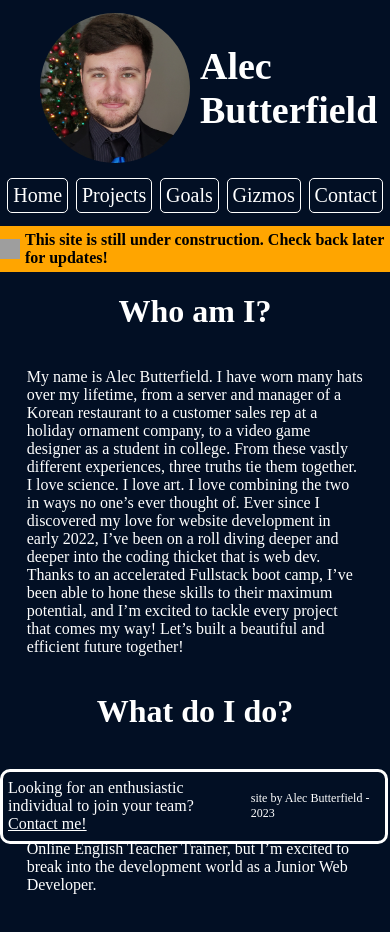
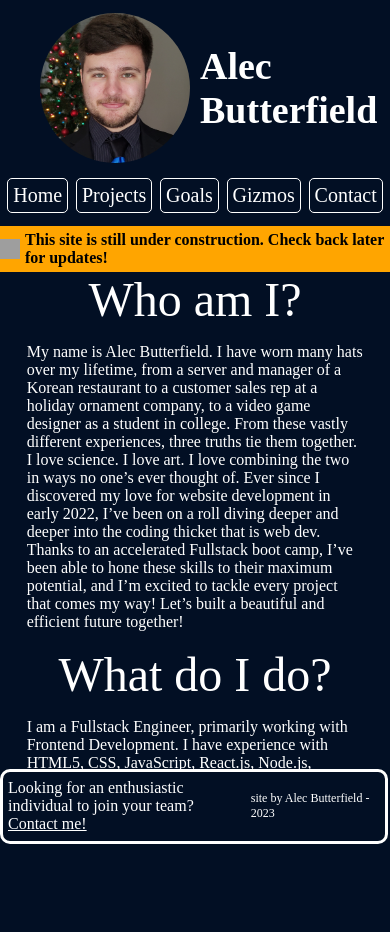
Before and after one commit to AB-Butterfield/alec-butterfield-personal-site, a React (Create React App) app: page /home in a window 390 px wide. Shown: the top 932 px of the page. Built offline with nearby package versions, Linux system fonts and the light colour scheme; grey boxes are pictures that could not be loaded.

Commit message:
Contact page made mobile friendly, plus changed h1 tags to divs

```diff
--- a/less/home.less
+++ b/less/home.less
@@ -25,15 +25,17 @@ body {
     justify-content: center;
     padding-left: 5%;
     padding-right: 5%;
-    padding-bottom: 50px;
+    padding-bottom: 70px;
 }
 
 .what-do-I-do{
+    font-size: 48px;
     display: flex;
     align-self: center;
 }
 
 .who-am-I{
+    font-size: 48px;
     display: flex;
     align-self: center;
 }
--- a/less/styles.less
+++ b/less/styles.less
@@ -1,8 +1,10 @@
+@import "contact.less";
 @import "footer.less";
+@import "gizmos.less";
 @import "header.less";
+@import "home.less";
 @import "projects.less";
-@import "contact.less";
-@import "home.less";
+
 
 @background-color:#020f24;
 @text-color: white;
--- a/public/styles.css
+++ b/public/styles.css
@@ -1,3 +1,57 @@
+.contact-page-contact-me {
+  align-self: center;
+  font-size: 72px;
+  margin-bottom: 25px;
+}
+.contact-page-email {
+  font-size: 36px;
+  display: flex;
+  align-items: center;
+}
+.contact-page-email-icon {
+  height: 36px;
+  width: 48px;
+  padding-right: 8px;
+}
+.contact-page-gitHub {
+  font-size: 36px;
+  display: flex;
+  align-items: center;
+}
+.contact-page-gitHub-icon {
+  height: 48px;
+  width: 48px;
+  padding-right: 8px;
+}
+.contact-page-linkedIn {
+  font-size: 36px;
+  display: flex;
+  align-items: center;
+}
+.contact-page-linkedIn-icon {
+  height: 48px;
+  width: 48px;
+  padding-right: 8px;
+}
+.contact-page-main-container {
+  display: flex;
+  justify-content: center;
+}
+.contact-page-social-container {
+  display: flex;
+  flex-direction: column;
+}
+@media screen and (max-width: 450px) {
+  .contact-page-email {
+    font-size: 20px;
+  }
+  .contact-page-gitHub {
+    font-size: 20px;
+  }
+  .contact-page-linkedIn {
+    font-size: 20px;
+  }
+}
 .footer-main-container {
   display: flex;
   justify-content: space-between;
@@ -37,6 +91,13 @@
   100% {
     opacity: 100;
   }
+}
+.gizmos-main-container {
+  display: flex;
+  justify-content: center;
+  align-items: center;
+  font-size: 62px;
+  padding-top: 40px;
 }
 a:link {
   color: white;
@@ -136,6 +197,41 @@ a:hover {
     opacity: 100;
   }
 }
+body {
+  background-color: #020f24;
+  color: white;
+}
+.home-main-container {
+  display: flex;
+  justify-content: center;
+  flex-direction: column;
+  min-width: 350px;
+}
+.home-who-am-I-container {
+  display: flex;
+  justify-content: center;
+  flex-direction: column;
+  padding-left: 5%;
+  padding-right: 5%;
+}
+.home-what-I-do-container {
+  display: flex;
+  flex-direction: column;
+  justify-content: center;
+  padding-left: 5%;
+  padding-right: 5%;
+  padding-bottom: 70px;
+}
+.what-do-I-do {
+  font-size: 48px;
+  display: flex;
+  align-self: center;
+}
+.who-am-I {
+  font-size: 48px;
+  display: flex;
+  align-self: center;
+}
 .projects-main-container {
   display: flex;
   flex-direction: column;
@@ -192,76 +288,3 @@ a:hover {
 .single-project-title {
   font-size: 56px;
 }
-.contact-page-contact-me {
-  align-self: center;
-  font-size: 72px;
-  text-decoration: underline;
-}
-.contact-page-email {
-  font-size: 48px;
-  display: flex;
-  align-items: center;
-}
-.contact-page-email-icon {
-  height: 36px;
-  width: 48px;
-}
-.contact-page-gitHub {
-  font-size: 48px;
-  display: flex;
-  align-items: center;
-}
-.contact-page-gitHub-icon {
-  height: 48px;
-  width: 48px;
-}
-.contact-page-linkedIn {
-  font-size: 48px;
-  display: flex;
-  align-items: center;
-}
-.contact-page-linkedIn-icon {
-  height: 48px;
-  width: 48px;
-}
-.contact-page-main-container {
-  display: flex;
-  justify-content: center;
-}
-.contact-page-social-container {
-  display: flex;
-  flex-direction: column;
-}
-body {
-  background-color: #020f24;
-  color: white;
-}
-.home-main-container {
-  display: flex;
-  justify-content: center;
-  flex-direction: column;
-  min-width: 350px;
-}
-.home-who-am-I-container {
-  display: flex;
-  justify-content: center;
-  flex-direction: column;
-  padding-left: 5%;
-  padding-right: 5%;
-}
-.home-what-I-do-container {
-  display: flex;
-  flex-direction: column;
-  justify-content: center;
-  padding-left: 5%;
-  padding-right: 5%;
-  padding-bottom: 50px;
-}
-.what-do-I-do {
-  display: flex;
-  align-self: center;
-}
-.who-am-I {
-  display: flex;
-  align-self: center;
-}
--- a/src/pages/Contact.js
+++ b/src/pages/Contact.js
@@ -5,7 +5,7 @@ import React from "react"
 
 export default function Contact() {
     const linkedIn = "http://www.linkedin.com/in/alec-butterfield"
-    const gitHub = "github.com/AB-Butterfield"
+    const gitHub = "http://www.github.com/AB-Butterfield"
     const email = "alec.butterfield1@gmail.com"
 
     return (
--- a/src/pages/Gizmos.js
+++ b/src/pages/Gizmos.js
@@ -3,8 +3,7 @@
 export default function Gizmos() {
     return (
         <div className="gizmos-main-container">
-            <h1>Ideas: </h1>
-            <p>AI, </p>
+            <div>Coming soon!</div>
         </div>
     )
 }
--- a/src/pages/Home.js
+++ b/src/pages/Home.js
@@ -8,11 +8,11 @@ export default function Home() {
     return (
         <div className="home-main-container">
             <div className="home-who-am-I-container">
-                <h1 className="who-am-I">Who am I?</h1>
+                <div className="who-am-I">Who am I?</div>
                 <p>{whoAmIMessage}</p>
             </div>
             <div className="home-what-I-do-container">
-                <h1 className="what-do-I-do">What do I do?</h1>
+                <div className="what-do-I-do">What do I do?</div>
                 <p>{whatIDoMessage}</p>
             </div>
         </div>
```
Also changed, not shown: less/contact.less (+24 -4 lines), less/gizmos.less (added, +7 -0 lines).
